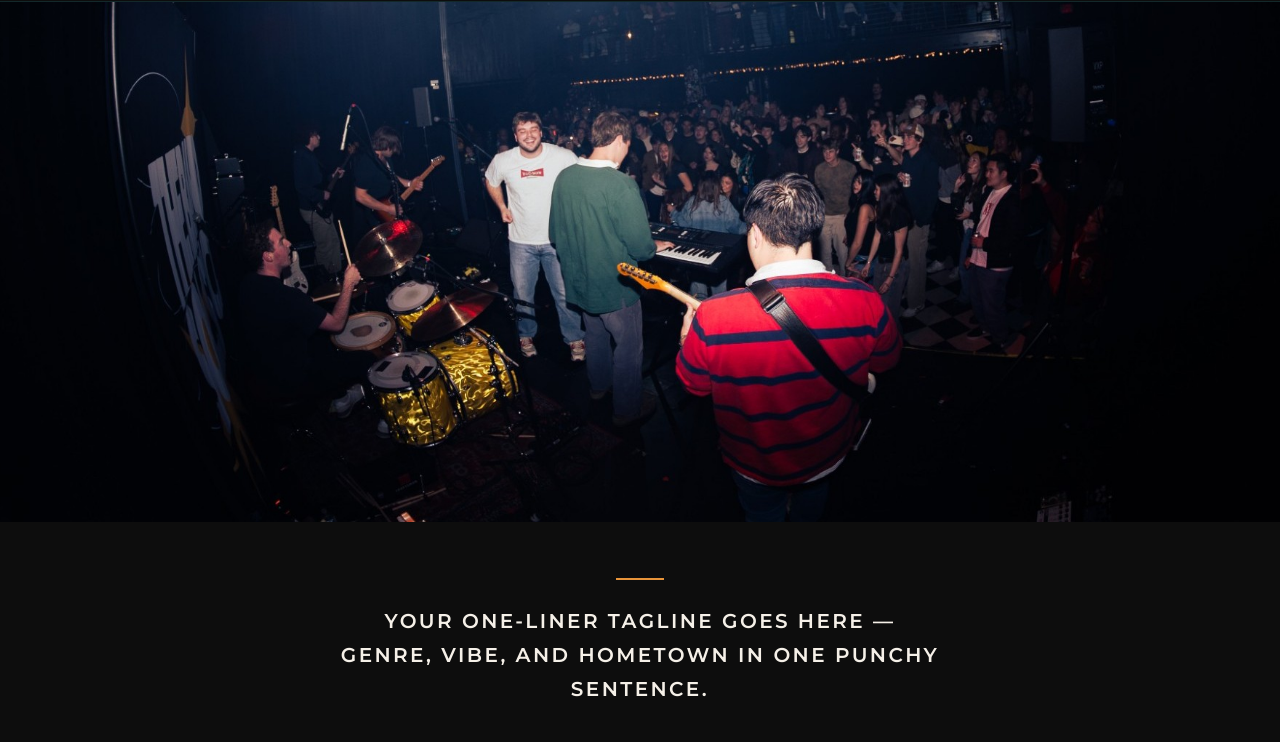
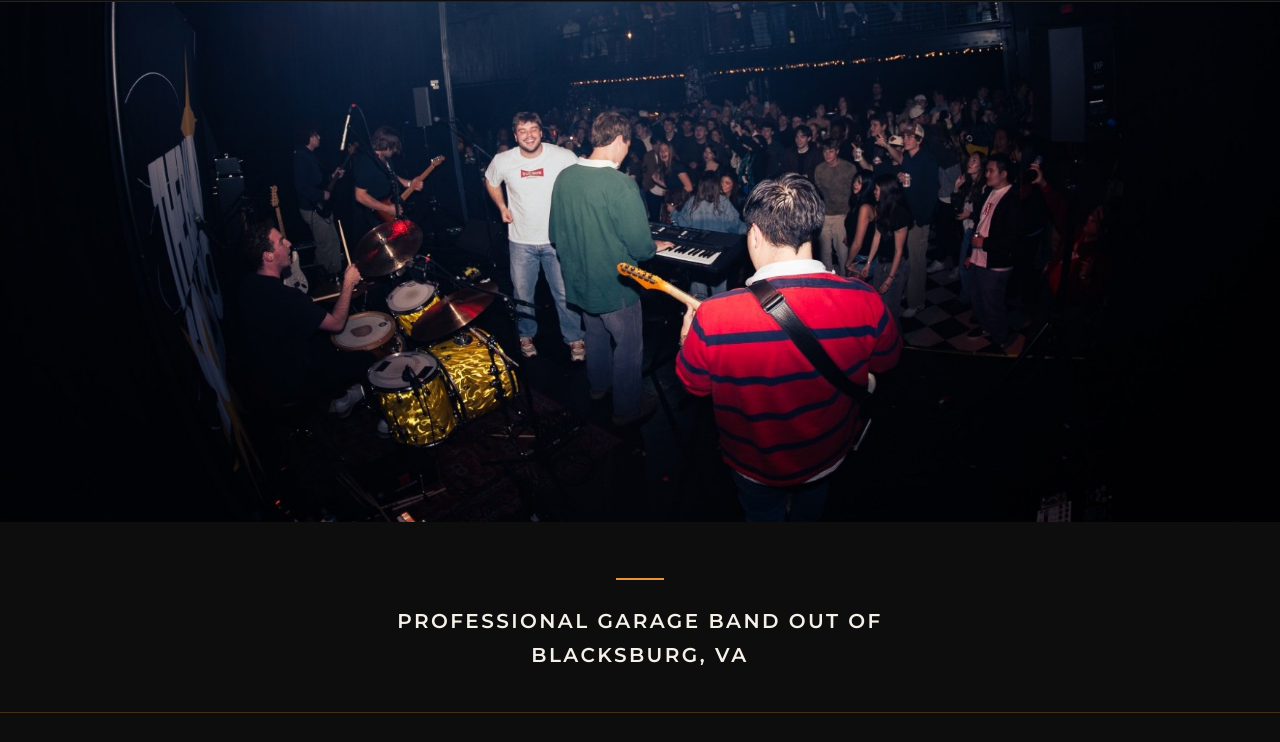
Before and after one commit to gabrielgg07/CBHWeb, a plain HTML site: page about.html in a window 1280 px wide. Shown: the part 58-800 px from the top of the page. Drawn offline with nearby package versions, Linux system fonts and the light colour scheme.

Commit message:
one liner

```diff
--- a/about.html
+++ b/about.html
@@ -667,8 +667,7 @@
     <div class="tagline-section">
       <div class="tagline-rule"></div>
       <p class="tagline-text">
-        Your one-liner tagline goes here —<br>
-        genre, vibe, and hometown in one punchy sentence.
+        Professional garage band out of Blacksburg, VA
       </p>
     </div>
 
```
